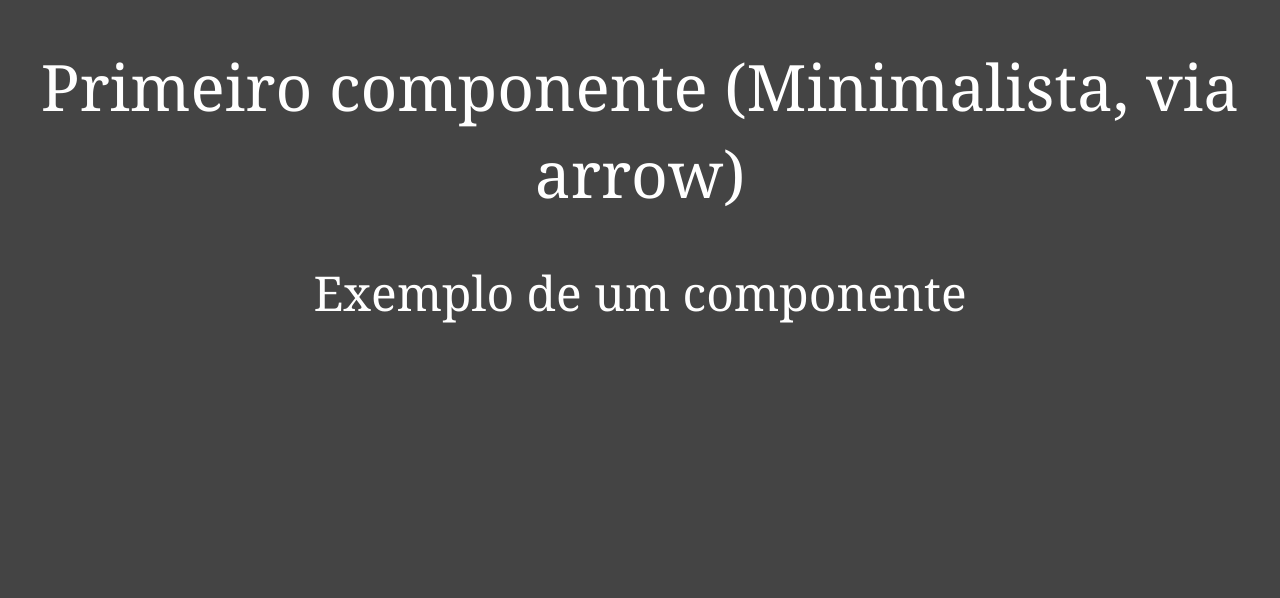
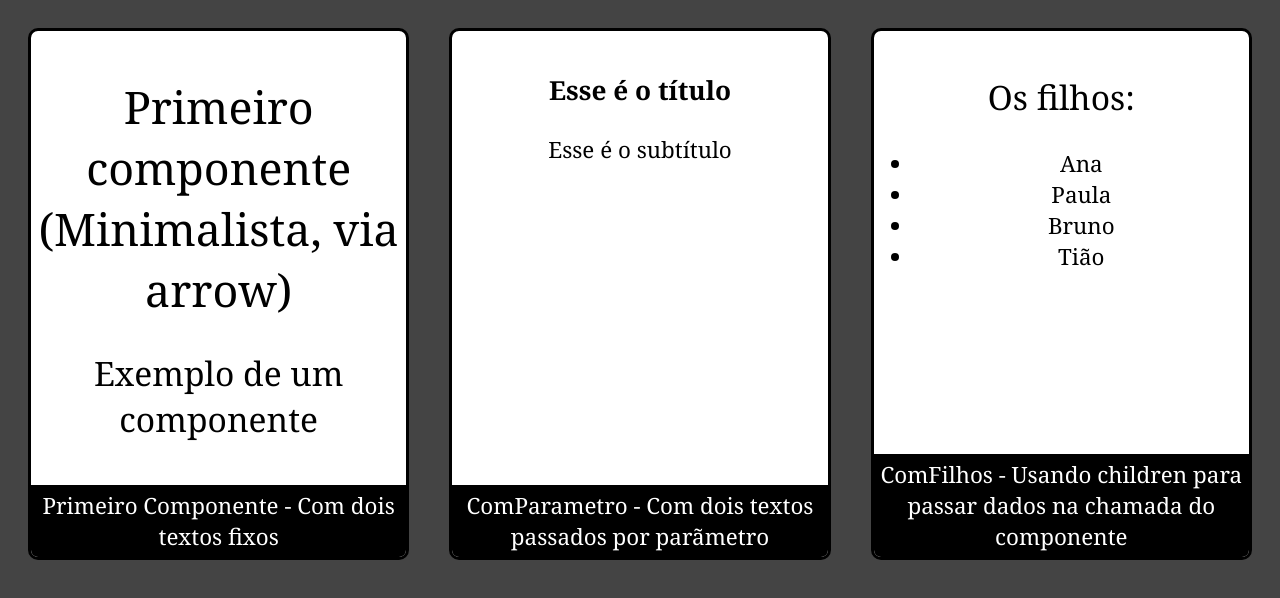
Before and after one commit to GuilhermeBorges3Ddev/Masterclass_React, a React (Create React App) app in the folder without_hooks/: page / in a window 1280 px wide. Shown: the top 598 px of the page. Built offline with nearby package versions, Linux system fonts and the light colour scheme.

Commit message:
Componnent 'Card' already receiving childrens, what can be another componnents with childrens too or without

```diff
--- /dev/null
+++ b/without_hooks/src/App.css
@@ -0,0 +1,3 @@
+.App {
+    display: flex;
+}
--- /dev/null
+++ b/without_hooks/src/App.jsx
@@ -0,0 +1,33 @@
+import React from "react";
+
+import Primeiro from './components/Primeiro';
+import ComParametro from './components/ComParametro';
+import ComFilhos from './components/ComFilhos';
+import Card from './components/layout/Card';
+
+import "./App.css";
+
+export default props => (
+    <div className="App">
+
+        <Card titulo="Primeiro Componente - Com dois textos fixos">
+            <Primeiro />
+        </Card>
+
+        <Card titulo="ComParametro - Com dois textos passados por parãmetro">
+            <ComParametro titulo="Esse é o título" subtitulo="Esse é o subtítulo"/>
+        </Card>
+
+        <Card titulo="ComFilhos - Usando children para passar dados na chamada do componente">
+            <ComFilhos>
+                <ul>
+                    <li>Ana</li>
+                    <li>Paula</li>
+                    <li>Bruno</li>
+                    <li>Tião</li>
+                </ul>
+            </ComFilhos>
+        </Card>
+
+    </div>
+);
--- /dev/null
+++ b/without_hooks/src/components/ComFilhos.jsx
@@ -0,0 +1,8 @@
+import React from "react"
+
+export default props => <div>
+                            <h2>Os filhos:</h2>
+                            <div>
+                                {props.children}
+                            </div>
+                        </div>
--- /dev/null
+++ b/without_hooks/src/components/ComParametro.jsx
@@ -0,0 +1,6 @@
+import React from "react"
+
+export default props => <>
+                            <h3>{props.titulo}</h3>
+                            <p>{props.subtitulo}</p>
+                        </>
--- /dev/null
+++ b/without_hooks/src/components/layout/Card.css
@@ -0,0 +1,22 @@
+.Card {
+    flex: 1;
+    display: flex;
+    flex-direction: column;
+    background-color: #fff;
+    border: 3px solid #000;
+    border-radius: 10px;
+    overflow: hidden;
+    margin: 20px;
+}
+
+.Card .Conteudo {
+    flex: 1;
+    color: black;
+    padding: 15px 0px;
+}
+
+.Card .Footer {
+    background-color: #000;
+    color: #fff;
+    padding: 5px 0px;
+}
--- /dev/null
+++ b/without_hooks/src/components/layout/Card.jsx
@@ -0,0 +1,11 @@
+import React from "react";
+import "./Card.css";
+
+export default props => <div className="Card">
+                            <div className="Conteudo">
+                                {props.children}
+                            </div>
+                            <div className="Footer">
+                                {props.titulo}
+                            </div>
+                        </div>
--- a/without_hooks/src/index.css
+++ b/without_hooks/src/index.css
@@ -1,7 +1,7 @@
 body {
     font-family: Georgia, 'Times New Roman', Times, serif;
     font-weight: 300;
-    font-size: 2rem;
+    font-size: 1.4rem;
     background-color: #444;
     color: #fff;
     text-align: center;
--- a/without_hooks/src/index.js
+++ b/without_hooks/src/index.js
@@ -1,11 +1,9 @@
 import React from "react";
 import ReactDOM from "react-dom";
-
+import App from "../src/App";
 import "./index.css";
 
-import Primeiro from './components/Primeiro';
-
 ReactDOM.render(
-    <Primeiro />,
+    <App />,
     document.getElementById('root')
 )
```
